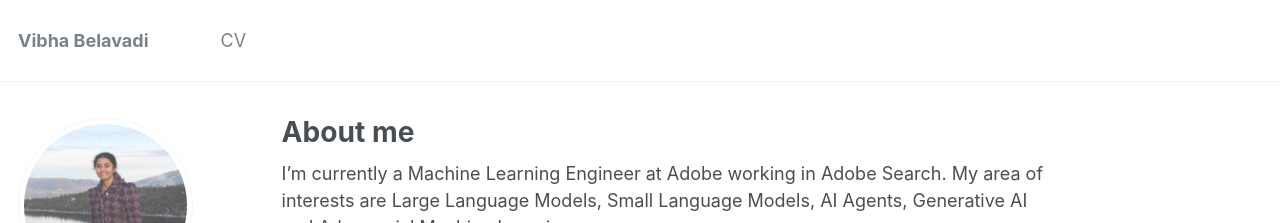
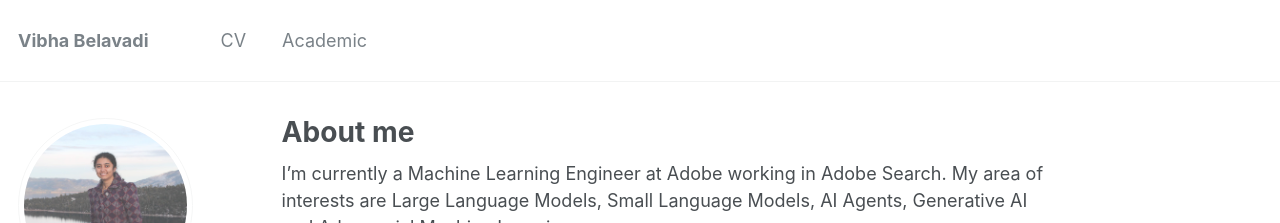
Before and after one commit to VibhaBelavadi/vibhabelavadi.github.io, a Jekyll site: the page built from _pages/about.md, in a window 1280 px wide and 1289 px high. Shown: the top 223 px of the window. Built offline with Jekyll 4.4.1, drawn with Linux system fonts in a browser that asks for light colours.

Commit message:
Update navigation.yml

```diff
--- a/_data/navigation.yml
+++ b/_data/navigation.yml
@@ -2,3 +2,5 @@
 main:
   - title: "CV"
     url: /files/VibhaBelavadiResume.pdf
+  - title: "Academic"
+    url: /_pages/academic.md
```
